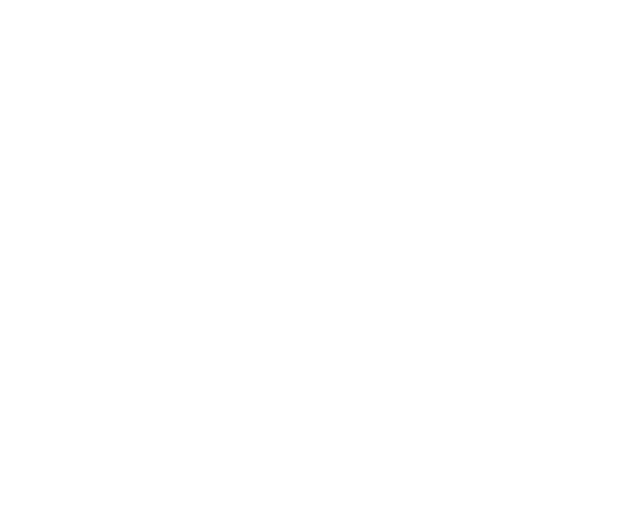
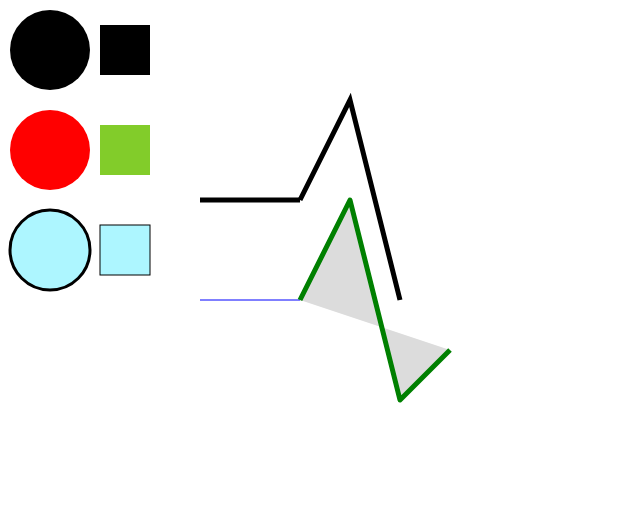
Before and after one commit to dsvivass/D3, a plain HTML site: page index.html in a window 1280 px wide. Shown: the top 519 px of the page, without its empty margins (0-640 px from the left). Drawn offline with Linux system fonts and the light colour scheme.

Commit message:
Se realizan graficos con SVG

```diff
--- a/index.html
+++ b/index.html
@@ -4,10 +4,38 @@
     <meta charset="UTF-8">
     <meta name="viewport" content="width=device-width, initial-scale=1.0">
     <title>Shapes with SVG and CSS</title>
+    <link rel="stylesheet" href="./style.css">
 </head>
 <body>
-    <svg>
+    <svg width="960" height="500">
+        <circle cx="50" cy="50" r="40"></circle>
+        <rect x=100 y="25" width="50" height="50"></rect>
+        <circle cx="50" cy="150" r="40" fill="red"></circle>
+        <rect x=100 y="125" width="50" height="50" fill="#82cc2a"></rect>
+
+        <!-- group -->
+        <g transform="translate(0,100)" fill="#adf6ff" stroke="black">
+            <circle cx="50" cy="150" r="40" stroke-width="3"></circle>
+            <rect x=100 y="125" width="50" height="50" ></rect>
+        </g>
+
+        <!-- lineas y polilineas -->
+        <g stroke="black" stroke-width="5" fill="none">
+            <line x1="200" y1="200" x2="300" y2="200"></line>
+            <!--
+                M = MoveTo
+                L = LineTo
+            -->
+            <path d="M300 200 L350 100 L400 300"></path>
+        </g>
+
+        <g class="multilineas">
+            <line x1="200" y1="300" x2="300" y2="300"></line>
+            <path d="M300 300 L350 200 L400 400 L450 350"></path>
+        </g>
 
     </svg>
+
+    <h1>D3 Tutorial</h1>
 </body>
 </html>
--- /dev/null
+++ b/style.css
@@ -0,0 +1,16 @@
+/* Quita el margen al body de la pagina */
+body {
+    margin: 0px;
+}
+
+.multilineas {
+    stroke: blue;
+    stroke-width: 1;
+    fill: gainsboro
+}
+
+.multilineas path {
+    stroke: green;
+    stroke-width: 5;
+    stroke-linejoin: round;
+}
```
